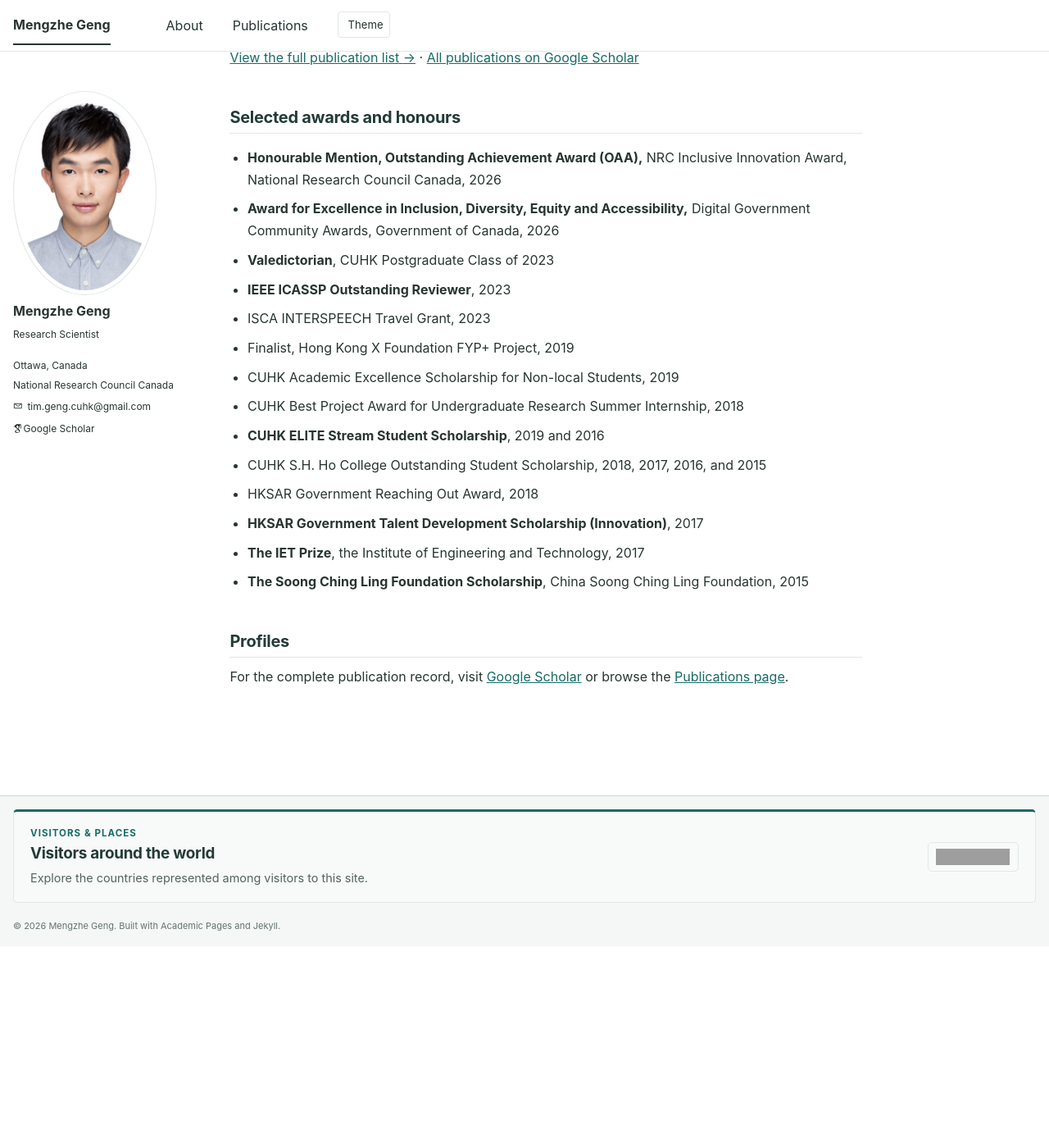
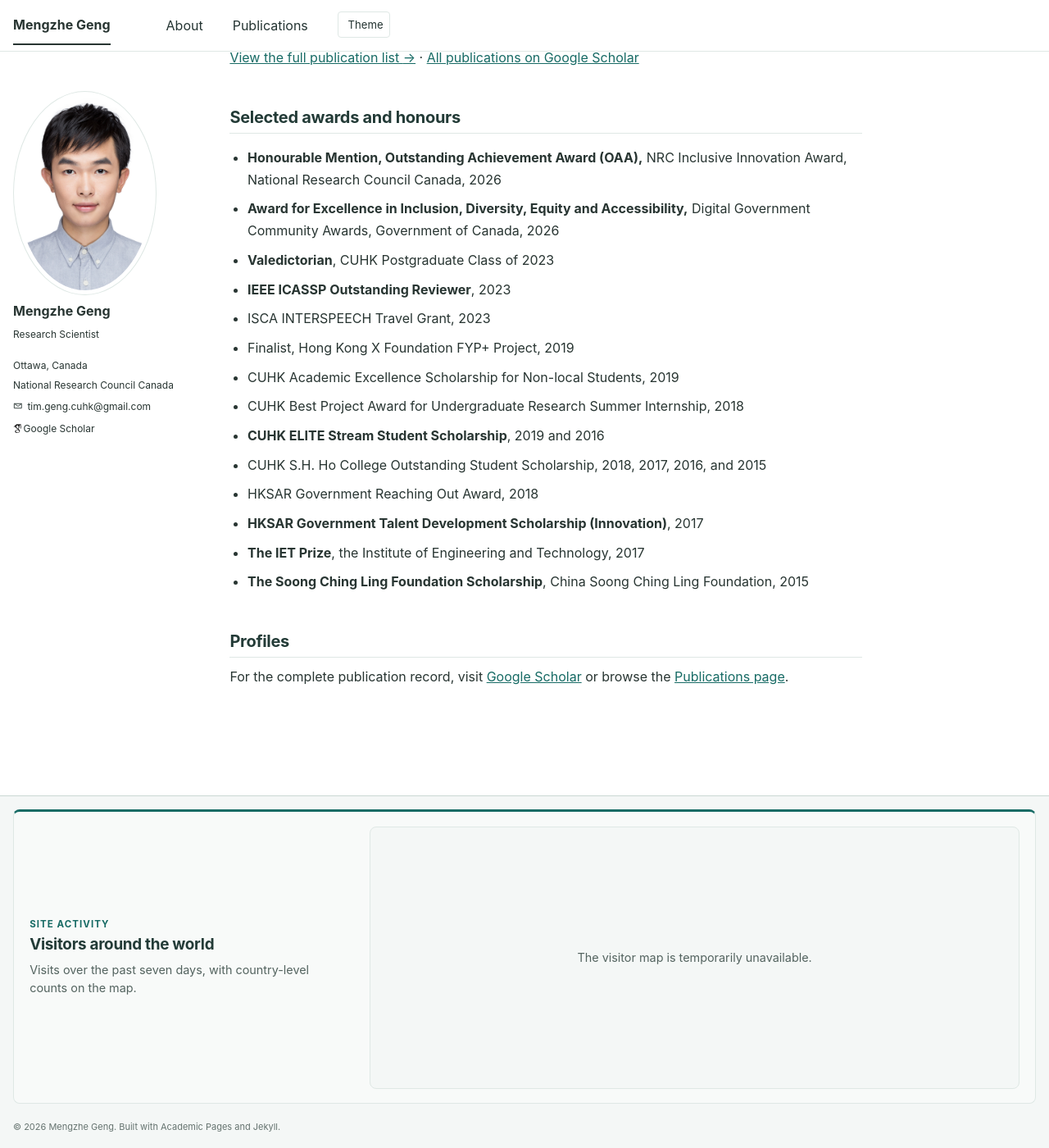
Before and after one commit to MENGZHEGENG/MENGZHEGENG.github.io, a Jekyll site: the page built from _pages/about.md, in a window 1280 px wide and 1400 px high, scrolled down 6876 px. Shown: the whole window at 82% size. Built offline with Jekyll 4.4.1, drawn with Linux system fonts in a browser that asks for light colours; some web fonts are replaced; before the commit the page ends 8030 px from its top, so only the background shows below that; grey boxes are pictures that could not be loaded.

Commit message:
Add Statable visitor map and tracking

```diff
--- a/_includes/footer.html
+++ b/_includes/footer.html
@@ -21,13 +21,11 @@
 
 <section class="visitor-counter" aria-labelledby="visitor-counter-title">
   <div class="visitor-counter__copy">
-    <p class="visitor-counter__eyebrow">Visitors &amp; places</p>
+    <p class="visitor-counter__eyebrow">Site activity</p>
     <h2 id="visitor-counter-title">Visitors around the world</h2>
-    <p>Explore the countries represented among visitors to this site.</p>
+    <p>Visits over the past seven days, with country-level counts on the map.</p>
   </div>
-  <div class="visitor-counter__widget" role="group" aria-label="Visitor total and country flags">
-    <a href="https://info.flagcounter.com/ZJE1"><img src="https://s01.flagcounter.com/count2/ZJE1/bg_F8FAF9/txt_283532/border_DFE8E5/columns_3/maxflags_12/viewers_0/labels_1/pageviews_0/flags_0/percent_0/" alt="Flag Counter" border="0"></a>
-  </div>
+  <div id="visitor-map" class="visitor-counter__map" role="region" aria-label="Map showing country-level visit counts over the past seven days."></div>
 </section>
 
 <div class="page__footer-copyright">
--- a/_includes/head/custom.html
+++ b/_includes/head/custom.html
@@ -6,3 +6,6 @@
 <link rel="icon" href="{{ base_path }}/images/favicon.ico">
 <meta name="theme-color" content="#ffffff" media="(prefers-color-scheme: light)">
 <meta name="theme-color" content="#111a19" media="(prefers-color-scheme: dark)">
+{% if jekyll.environment == "production" %}
+<script defer src="https://statable.com/js/3386330/s.js"></script>
+{% endif %}
--- a/_includes/scripts.html
+++ b/_includes/scripts.html
@@ -1,4 +1,5 @@
 <script type="module" src="{{ base_path }}/assets/js/main.min.js"></script>
+<script defer src="{{ base_path }}/assets/js/visitor-map.js"></script>
 
 {% include analytics.html %}
 
--- a/_sass/_custom.scss
+++ b/_sass/_custom.scss
@@ -552,14 +552,14 @@
 
 .visitor-counter {
   display: grid;
-  grid-template-columns: minmax(0, 1fr) minmax(15rem, 26rem);
+  grid-template-columns: minmax(13rem, 0.78fr) minmax(0, 1.6fr);
   align-items: center;
-  gap: 1.3em 2em;
+  gap: 1.3em 1.8em;
   margin: 0.25em 0 1.25em;
-  padding: 1.1em 1.25em;
+  padding: 1.1em 1.2em;
   border: 1px solid var(--global-border-color);
   border-top: 3px solid var(--site-focus-color);
-  border-radius: 5px;
+  border-radius: 8px;
   background: var(--site-surface-color);
 }
 
@@ -594,26 +594,44 @@
   line-height: 1.55;
 }
 
-.visitor-counter__widget {
-  justify-self: end;
-  max-width: 100%;
-  padding: 0.45em 0.6em;
+.visitor-counter__map {
+  box-sizing: border-box;
+  width: 100%;
+  height: 320px;
+  min-width: 0;
   overflow: hidden;
-  border: 1px solid #dfe8e5;
-  border-radius: 5px;
-  background: #f8faf9;
-  line-height: 0;
+  border: 1px solid var(--global-border-color);
+  border-radius: 8px;
+  background: var(--site-surface-muted);
 }
 
-.visitor-counter__widget img {
+.visitor-counter__map > div,
+.visitor-counter__map > div > div {
+  width: 100%;
+  height: 100%;
+}
+
+.visitor-counter__map svg {
   display: block;
   max-width: 100%;
-  height: auto;
 }
 
-html[data-theme="dark"] .visitor-counter__widget {
-  border-color: #dfe8e5;
-  background: #f8faf9;
+.visitor-counter__map .stbl-attr {
+  color: var(--site-muted-color) !important;
+}
+
+.visitor-counter__map .stbl-attr a {
+  color: var(--site-focus-color) !important;
+}
+
+.visitor-counter__map-status {
+  display: grid;
+  height: 100%;
+  margin: 0;
+  place-items: center;
+  color: var(--site-muted-color);
+  font-size: 0.9em;
+  text-align: center;
 }
 
 @media (max-width: 760px) {
@@ -623,10 +641,8 @@
     padding: 1em;
   }
 
-  .visitor-counter__widget {
-    justify-self: start;
-    width: 100%;
-    box-sizing: border-box;
+  .visitor-counter__map {
+    height: 230px;
   }
 
   #main {
--- /dev/null
+++ b/assets/js/visitor-map.js
@@ -0,0 +1,57 @@
+(function () {
+  "use strict";
+
+  const map = document.getElementById("visitor-map");
+  if (!map) return;
+
+  const widgetUrl = "https://statable.com/js/G4H6CB0Fb6/mw.js";
+  const darkPreference = window.matchMedia("(prefers-color-scheme: dark)");
+  let activeTheme = null;
+
+  function currentTheme() {
+    const savedTheme = window.localStorage.getItem("theme");
+    if (savedTheme === "dark" || savedTheme === "light") return savedTheme;
+    return darkPreference.matches ? "dark" : "light";
+  }
+
+  function renderMap() {
+    const theme = currentTheme();
+    if (theme === activeTheme) return;
+    activeTheme = theme;
+
+    const script = document.createElement("script");
+    script.src = widgetUrl;
+    script.async = true;
+    script.dataset.id = "3386330";
+    script.dataset.theme = theme;
+    script.dataset.period = "7d";
+    script.dataset.displayMode = "heatmap";
+    script.dataset.showStats = "true";
+    script.dataset.outerRadius = "8";
+    script.dataset.primaryColor = theme === "dark" ? "#80ded0" : "#176b65";
+    script.dataset.oceanColor = theme === "dark" ? "#15201e" : "#f4f7f6";
+    script.dataset.statsTextColor = theme === "dark" ? "#a6b9b4" : "#53635f";
+    script.onerror = function () {
+      if (activeTheme !== theme) return;
+      const status = document.createElement("p");
+      status.className = "visitor-counter__map-status";
+      status.textContent = "The visitor map is temporarily unavailable.";
+      map.replaceChildren(status);
+    };
+
+    map.replaceChildren(script);
+  }
+
+  renderMap();
+
+  const themeObserver = new MutationObserver(renderMap);
+  themeObserver.observe(document.documentElement, {
+    attributes: true,
+    attributeFilter: ["data-theme"]
+  });
+
+  darkPreference.addEventListener("change", function () {
+    const savedTheme = window.localStorage.getItem("theme");
+    if (savedTheme !== "dark" && savedTheme !== "light") renderMap();
+  });
+})();
```
Also changed, not shown: .github/workflows/pages.yml.
